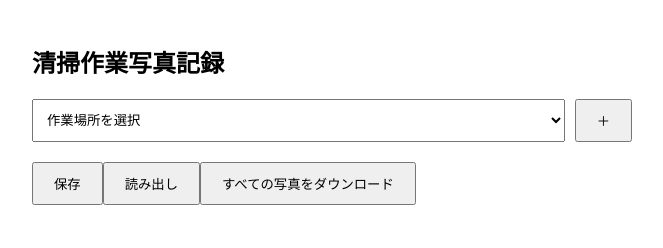
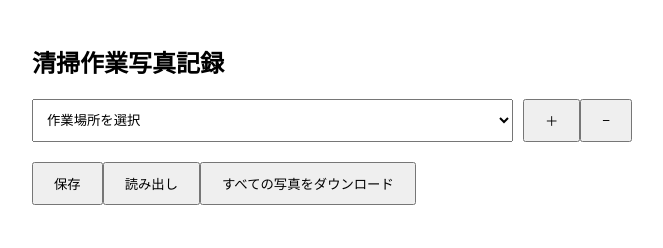
Before and after one commit to as-is-prog/image-correct, a plain HTML site: page index.html in a window 1280 px wide. Shown: the whole page, without its empty margins (308-971 px from the left). Drawn offline with Linux system fonts and the light colour scheme.

Commit message:
apply formatter, update ui

```diff
--- a/index.html
+++ b/index.html
@@ -1,5 +1,6 @@
 <!DOCTYPE html>
 <html lang="ja">
+
 <head>
   <meta charset="UTF-8">
   <meta name="viewport" content="width=device-width, initial-scale=1.0">
@@ -10,36 +11,43 @@
       margin: 0 auto;
       padding: 20px;
     }
+
     .title {
       font-size: 24px;
       font-weight: bold;
       margin-bottom: 20px;
     }
+
     .flex {
       display: flex;
       margin-bottom: 20px;
     }
+
     .select,
     .input {
       width: 100%;
       padding: 10px;
       margin-right: 10px;
     }
+
     .button {
       padding: 10px 20px;
       cursor: pointer;
     }
+
     .card {
       margin-bottom: 20px;
       border: 1px solid #ccc;
       padding: 10px;
     }
+
     .card img {
       width: 100%;
       height: 200px;
       object-fit: cover;
       margin-bottom: 10px;
     }
+
     .card-placeholder {
       width: 100%;
       height: 200px;
@@ -49,10 +57,12 @@
       justify-content: center;
       margin-bottom: 10px;
     }
+
     .card-title {
       font-weight: bold;
       margin-bottom: 10px;
     }
+
     .location-item {
       display: flex;
       align-items: center;
@@ -60,6 +70,7 @@
     }
   </style>
 </head>
+
 <body>
 
   <div class="container">
@@ -70,25 +81,22 @@
         <option value="" selected disabled>作業場所を選択</option>
       </select>
       <button id="addLocationButton" class="button">＋</button>
+      <button id="removeLocationButton" class="button">−</button>
     </div>
-
-  <div id="newLocationDialog" style="display: none;">
-    <input id="newLocationInput" class="input" placeholder="新しい作業場所">
-    <button id="confirmAddLocationButton" class="button">追加</button>
-  </div>
-
-  <div id="cardsContainer"></div>
 
     <div class="flex">
       <button id="saveButton" class="button">保存</button>
       <button id="loadButton" class="button">読み出し</button>
       <button id="downloadButton" class="button">すべての写真をダウンロード</button>
     </div>
+
+    <div id="cardsContainer"></div>
+
   </div>
 
   <script>
     let photos = {};
-  let locations = ['オフィス', 'レストラン', '学校'];
+    let locations = [];
     let currentLocation = '';
 
     document.getElementById('locationSelect').addEventListener('change', (event) => {
@@ -100,11 +108,7 @@
     });
 
     document.getElementById('addLocationButton').addEventListener('click', () => {
-    document.getElementById('newLocationDialog').style.display = 'block';
-  });
-
-  document.getElementById('confirmAddLocationButton').addEventListener('click', () => {
-    const newLocation = document.getElementById('newLocationInput').value;
+      const newLocation = prompt("新しい作業場所名を入力");
       if (newLocation && !locations.includes(newLocation)) {
         locations.push(newLocation);
         currentLocation = newLocation;
@@ -112,8 +116,14 @@
         renderLocationOptions();
         renderCards();
       }
-    document.getElementById('newLocationDialog').style.display = 'none';
-    document.getElementById('newLocationInput').value = '';
+    });
+
+    document.getElementById('removeLocationButton').addEventListener('click', () => {
+      let sel = window.confirm(currentLocation + "を消去します");
+
+      if (currentLocation && sel) {
+        deleteLocation(currentLocation);
+      }
     });
 
     function renderLocationOptions() {
@@ -139,29 +149,6 @@
         select.appendChild(option);
       });
       select.value = currentLocation;
-
-    const container = document.getElementById('locationListContainer');
-    if (!container) {
-      const newContainer = document.createElement('div');
-      newContainer.id = 'locationListContainer';
-      select.parentElement.insertBefore(newContainer, select.nextSibling);
-    } else {
-      container.innerHTML = '';
-    }
-
-    locations.forEach(loc => {
-      const locationItem = document.createElement('div');
-      locationItem.className = 'location-item';
-      const locationText = document.createElement('span');
-      locationText.textContent = loc;
-      const deleteButton = document.createElement('button');
-      deleteButton.textContent = '削除';
-      deleteButton.className = 'button';
-      deleteButton.addEventListener('click', () => deleteLocation(loc));
-      locationItem.appendChild(locationText);
-      locationItem.appendChild(deleteButton);
-      container.appendChild(locationItem);
-    });
     }
 
     async function capturePhoto(stage) {
@@ -280,4 +267,5 @@
   </script>
 
 </body>
+
 </html>
```
Lines whose indentation alone changed are shown as unchanged.
